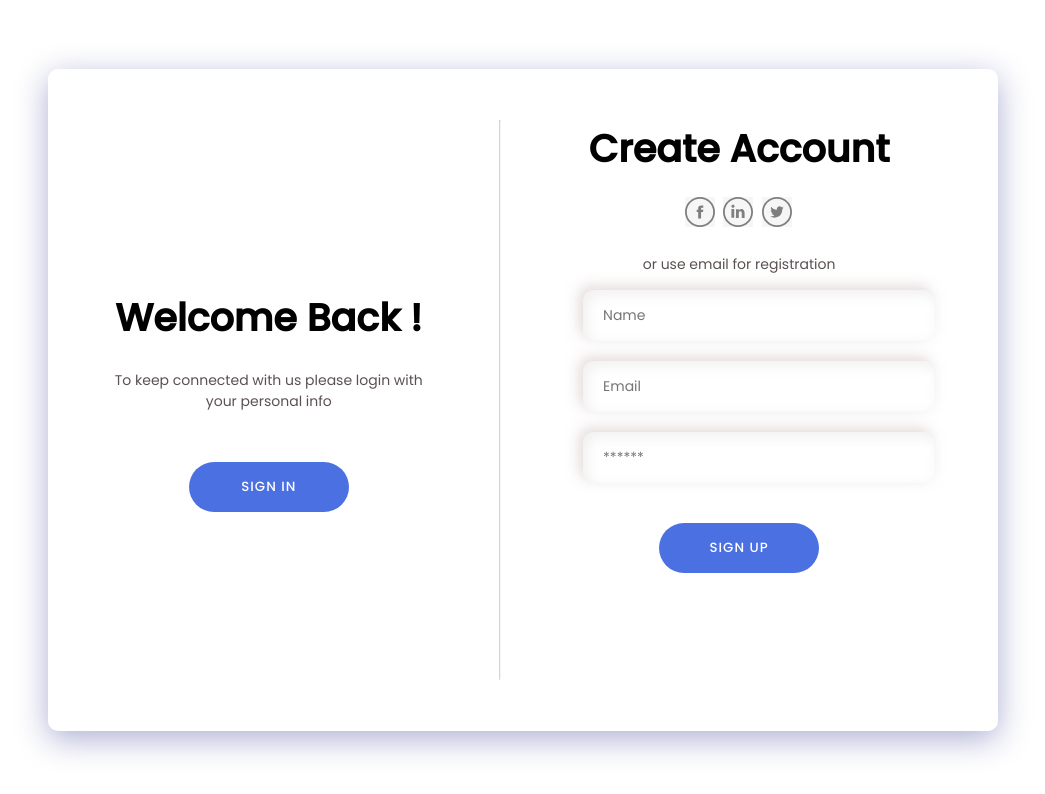
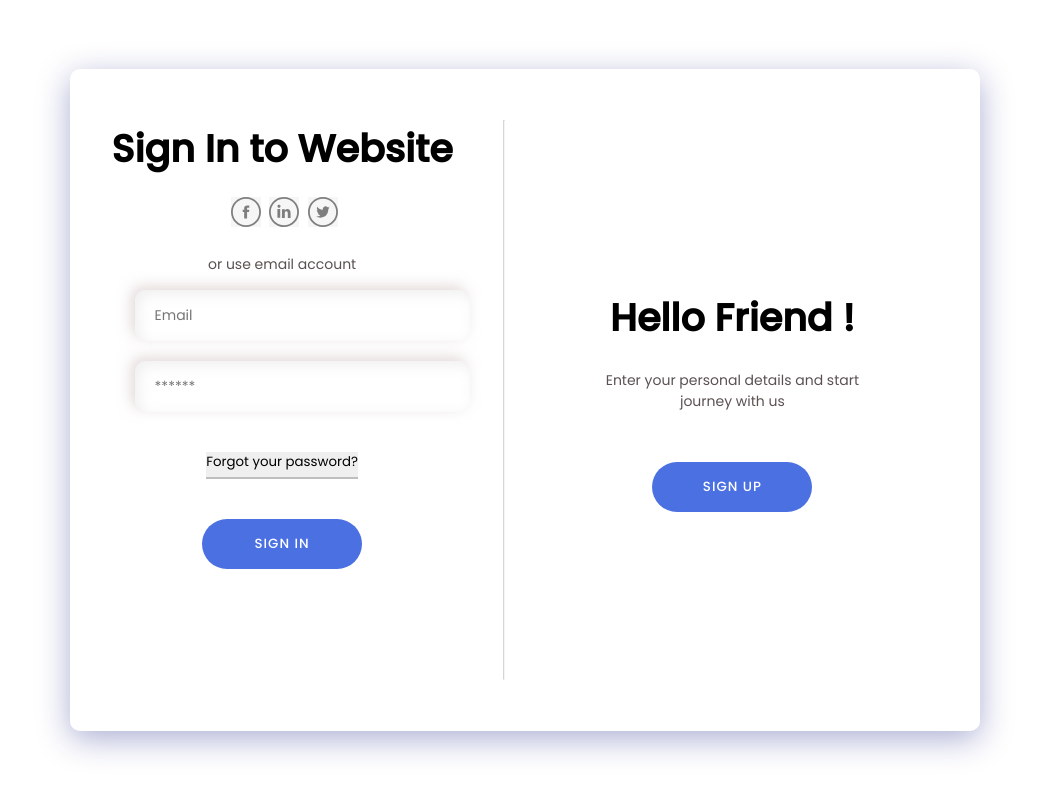
Before and after one commit to thalya-codes/css-challenges, a plain HTML site: page neumorphism-login-form/index.html in a window 1280 px wide. Both pictures are taken after a click on the button "SIGN IN". Shown: the whole page, without its empty margins (121-1166 px from the left). Drawn offline with Linux system fonts and the light colour scheme.

Commit message:
feat: cria script responsável por manipular a visibilidade dos conteúdos da página

```diff
--- a/neumorphism-login-form/index.html
+++ b/neumorphism-login-form/index.html
@@ -124,5 +124,6 @@
       </section>
     </div>
   </main>
+  <script src="./js/script.js"></script>
 </body>
 </html>
--- /dev/null
+++ b/neumorphism-login-form/js/script.js
@@ -0,0 +1,60 @@
+const sectionGreeting = document.querySelector("#greetings-container");
+const sectionForm = document.querySelector('#forms-container');
+
+//Sections children
+const greetingChildren = sectionGreeting.children;
+const formChildren = sectionForm.children;
+
+for(let child of greetingChildren) {
+  const button = child.querySelector('button');
+  button.addEventListener('click',() => toggleSectionsPosition());
+}
+
+function toggleSectionsPosition() {
+  const isOriginalPosition = !sectionGreeting.classList.contains('moving-to-right')
+    && !sectionForm.classList.contains('moving-to-left');
+
+  const greetingWelcome = greetingChildren[0];
+  const greetingHello = greetingChildren[1];
+
+  const formCreatAccount = formChildren[0];
+  const formLogin = formChildren[1];
+
+  if (isOriginalPosition) {
+    //moving section to opposite position
+    replaceClass(sectionGreeting, { remove: "moving-to-start",  add: "moving-to-right" });
+    replaceClass(sectionForm, { remove: "moving-to-start", add: "moving-to-left" });
+
+    toggleSectionChildrenVisibility(greetingWelcome, greetingHello);
+    toggleSectionChildrenVisibility(formCreatAccount, formLogin);
+
+    return;
+
+  } else {
+      //moving section to original position
+      replaceClass(sectionGreeting, { remove: "moving-to-right", add: "moving-to-start" });
+      replaceClass(sectionForm, { remove: "moving-to-left", add: "moving-to-start"});
+
+      toggleSectionChildrenVisibility(greetingWelcome, greetingHello);
+      toggleSectionChildrenVisibility(formCreatAccount, formLogin);
+  }
+}
+
+function toggleSectionChildrenVisibility(firstChild, secondChild) {
+  const firstChildIsVisible = firstChild.classList.contains("d-flex");
+
+  if (firstChildIsVisible) {
+    replaceClass(firstChild, { remove: "d-flex", add: "d-none" });
+    replaceClass(secondChild, { remove: "d-none", add: "d-flex" });
+
+    return;
+  } else {
+    replaceClass(firstChild, { remove: "d-none", add: "d-flex" });
+    replaceClass(secondChild, { remove: "d-flex", add: "d-none" });;
+  }
+}
+
+function replaceClass(element, className) {
+  element.classList.add(className.add);
+  element.classList.remove(className.remove);
+}
```
